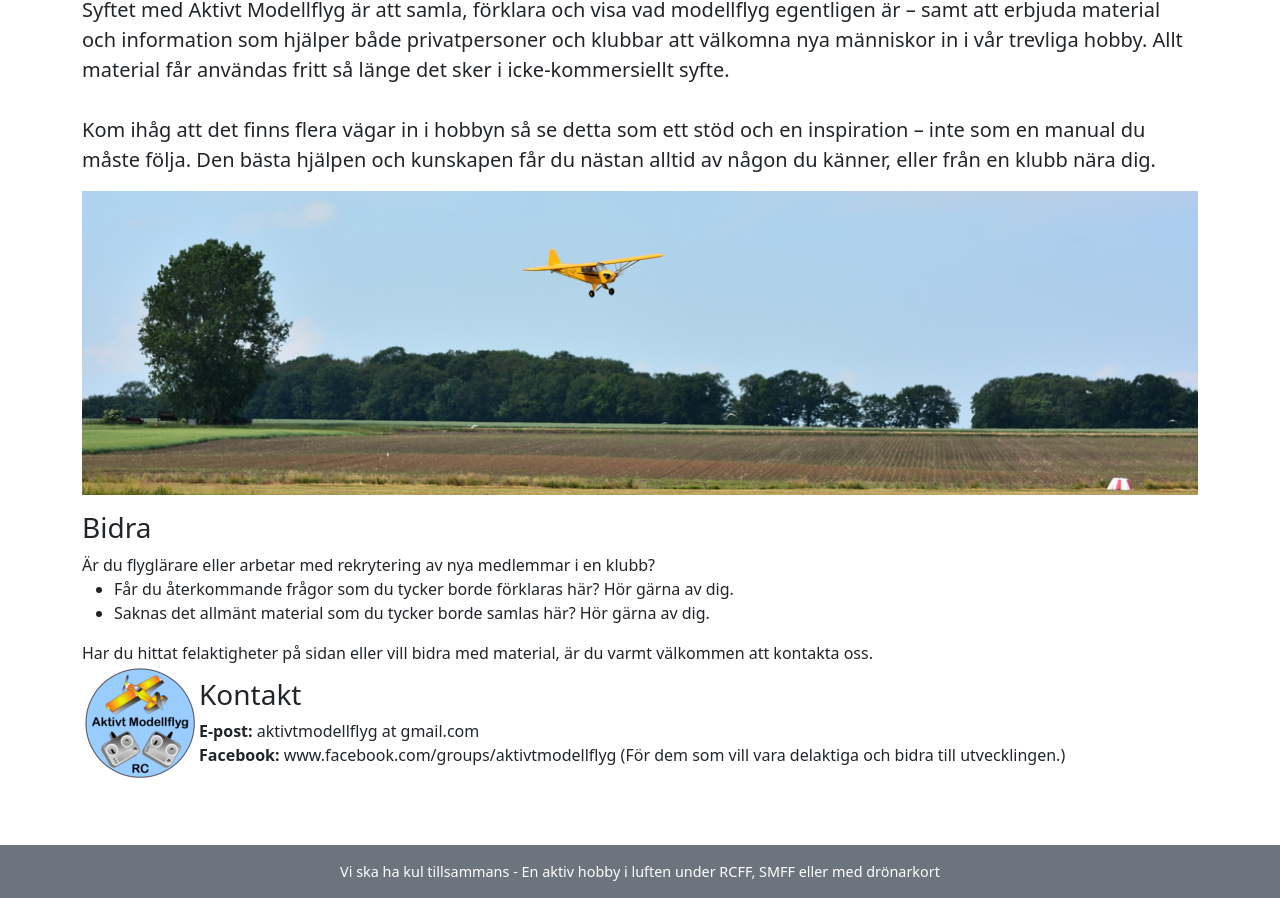
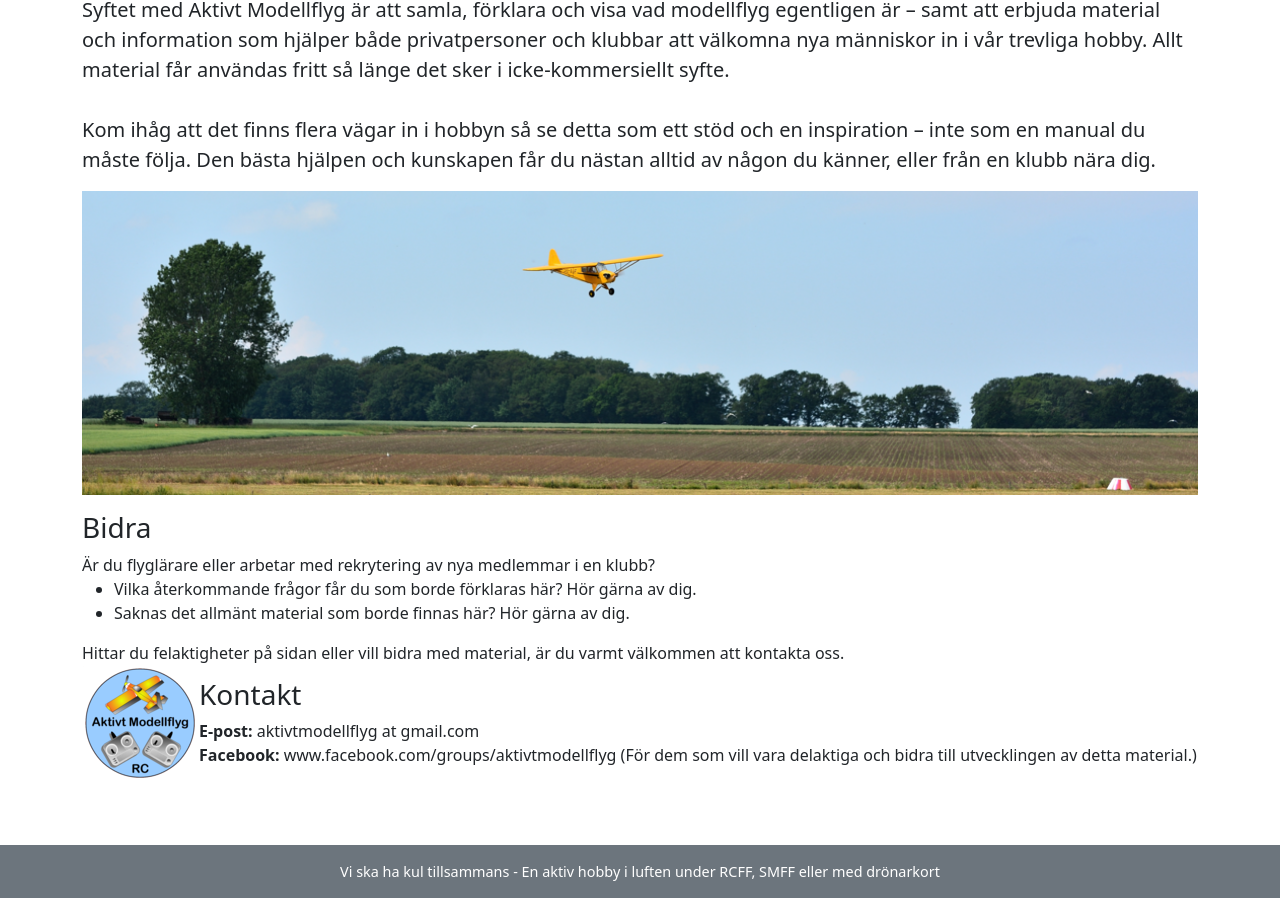
Before and after one commit to aktivtmodellflyg/www, a plain HTML site: page index.html in a window 1280 px wide. Shown: the part 181-1079 px from the top of the page. Drawn offline with nearby package versions, Linux system fonts and the light colour scheme.

Commit message:
Draft 14

```diff
--- a/index.html
+++ b/index.html
@@ -102,10 +102,10 @@
     <h3>Bidra</h3>
     Är du flyglärare eller arbetar med rekrytering av nya medlemmar i en klubb?
     <ul>
-      <li>Får du återkommande frågor som du tycker borde förklaras här? Hör gärna av dig.</li>
-      <li>Saknas det allmänt material som du tycker borde samlas här? Hör gärna av dig.</li>
+      <li>Vilka återkommande frågor får du som borde förklaras här? Hör gärna av dig.</li>
+      <li>Saknas det allmänt material som borde finnas här? Hör gärna av dig.</li>
     </ul>
-    Har du hittat felaktigheter på sidan eller vill bidra med material, är du varmt välkommen att kontakta oss.
+    Hittar du felaktigheter på sidan eller vill bidra med material, är du varmt välkommen att kontakta oss.
 
     <table>
 	 <tbody>
@@ -114,12 +114,18 @@
 		 <td>
           <h3>Kontakt</h3>
           <b>E-post:</b> aktivtmodellflyg at gmail.com
-		  <br><b>Facebook:</b> www.facebook.com/groups/aktivtmodellflyg (För dem som vill vara delaktiga och bidra till utvecklingen.)
+		  <br><b>Facebook:</b> www.facebook.com/groups/aktivtmodellflyg (För dem som vill vara delaktiga och bidra till utvecklingen av detta material.)
 		</td>
 	   </tr>
 	 </tbody>
    </table>
    </p>
+
+   <!---
+   <p class="amf"> Vill du hjälpa till och rätta stavfel och annat ? Titta på arbetskopian som uppdateras oftare och rapportera fel.
+   <a href="https://aktivtmodellflyg.github.io/www/index.html">Arbetskopia</a>
+   </p>
+   -->
 
   </main>
 
```
Also changed, not shown: borja/borja.html (+1 -0 lines), update/radiomaster.html (+2 -1 lines).
